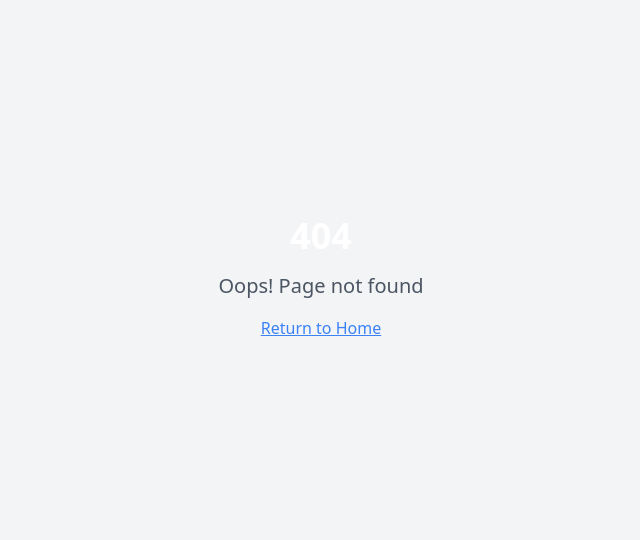
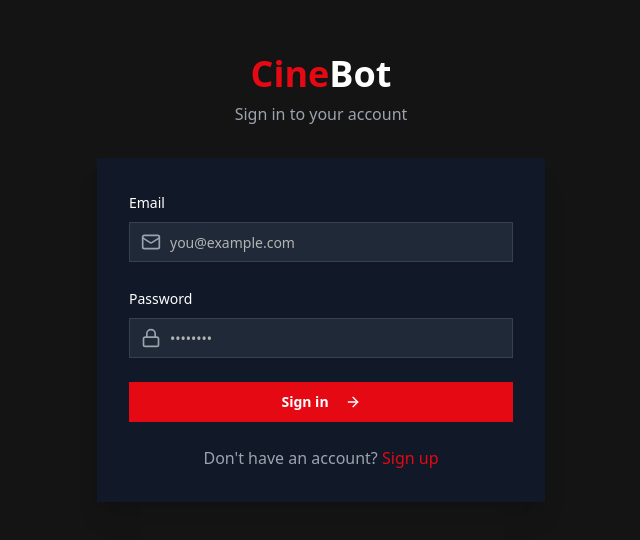
Before and after one commit to Jaitasree/cinebot, a React (Vite) app: page /login in a window 1280 px wide. Before the commit this address had no page. Shown: the part 122-662 px from the top of the page, without its empty margins (319-959 px from the left). Built offline with nearby package versions, Linux system fonts and the light colour scheme.

Commit message:
Add login page
Implement the login page.

```diff
--- a/src/App.tsx
+++ b/src/App.tsx
@@ -1,9 +1,11 @@
+
 import { Toaster } from "@/components/ui/toaster";
 import { Toaster as Sonner } from "@/components/ui/sonner";
 import { TooltipProvider } from "@/components/ui/tooltip";
 import { QueryClient, QueryClientProvider } from "@tanstack/react-query";
 import { BrowserRouter, Routes, Route } from "react-router-dom";
 import Index from "./pages/Index";
+import Login from "./pages/Login";
 import NotFound from "./pages/NotFound";
 
 const queryClient = new QueryClient();
@@ -16,6 +18,7 @@ const App = () => (
       <BrowserRouter>
         <Routes>
           <Route path="/" element={<Index />} />
+          <Route path="/login" element={<Login />} />
           {/* ADD ALL CUSTOM ROUTES ABOVE THE CATCH-ALL "*" ROUTE */}
           <Route path="*" element={<NotFound />} />
         </Routes>
--- a/src/components/SearchBar.tsx
+++ b/src/components/SearchBar.tsx
@@ -1,15 +1,26 @@
 
 import { Search } from "lucide-react";
+import { Button } from "@/components/ui/button";
+import { Link } from "react-router-dom";
 
 export const SearchBar = () => {
   return (
-    <div className="relative w-full max-w-xl">
-      <input
-        type="search"
-        placeholder="Search movies..."
-        className="search-bar"
-      />
-      <Search className="absolute right-6 top-1/2 -translate-y-1/2 w-5 h-5 text-white/60" />
+    <div className="relative w-full max-w-xl flex items-center justify-between">
+      <div className="relative flex-grow">
+        <input
+          type="search"
+          placeholder="Search movies..."
+          className="search-bar w-full pr-12"
+        />
+        <Search className="absolute right-6 top-1/2 -translate-y-1/2 w-5 h-5 text-white/60" />
+      </div>
+      <Link to="/login" className="ml-4">
+        <Button
+          variant="outline"
+          className="border-[#E50914] text-[#E50914] hover:bg-[#E50914]/10">
+          Sign In
+        </Button>
+      </Link>
     </div>
   );
 };
--- /dev/null
+++ b/src/pages/Login.tsx
@@ -0,0 +1,118 @@
+
+import { useState } from "react";
+import { Link, useNavigate } from "react-router-dom";
+import { Button } from "@/components/ui/button";
+import { Input } from "@/components/ui/input";
+import { Label } from "@/components/ui/label";
+import { Mail, Lock, ArrowRight } from "lucide-react";
+import { useToast } from "@/hooks/use-toast";
+
+const Login = () => {
+  const [email, setEmail] = useState("");
+  const [password, setPassword] = useState("");
+  const [isLoading, setIsLoading] = useState(false);
+  const { toast } = useToast();
+  const navigate = useNavigate();
+
+  const handleSubmit = async (e: React.FormEvent) => {
+    e.preventDefault();
+    setIsLoading(true);
+
+    try {
+      // This is a mock login - would connect to Supabase or other auth provider in a real app
+      if (email && password) {
+        // Simulate successful login
+        toast({
+          title: "Login successful",
+          description: "Welcome back!",
+        });
+        navigate("/");
+      } else {
+        toast({
+          variant: "destructive",
+          title: "Login failed",
+          description: "Please enter both email and password",
+        });
+      }
+    } catch (error) {
+      toast({
+        variant: "destructive",
+        title: "Login failed",
+        description: "Invalid email or password",
+      });
+    } finally {
+      setIsLoading(false);
+    }
+  };
+
+  return (
+    <div className="min-h-screen bg-[#141414] flex items-center justify-center px-6 py-8">
+      <div className="w-full max-w-md">
+        <div className="text-center mb-8">
+          <Link to="/" className="inline-block">
+            <h1 className="text-4xl font-bold text-white">
+              <span className="text-[#E50914]">Cine</span>Bot
+            </h1>
+          </Link>
+          <p className="text-gray-400 mt-2">Sign in to your account</p>
+        </div>
+
+        <div className="bg-gray-900 rounded-lg p-8 shadow-xl">
+          <form onSubmit={handleSubmit} className="space-y-6">
+            <div className="space-y-2">
+              <Label htmlFor="email" className="text-white">Email</Label>
+              <div className="relative">
+                <Input
+                  id="email"
+                  type="email"
+                  placeholder="you@example.com"
+                  value={email}
+                  onChange={(e) => setEmail(e.target.value)}
+                  className="bg-gray-800 border-gray-700 text-white pl-10"
+                  disabled={isLoading}
+                />
+                <Mail className="absolute left-3 top-1/2 -translate-y-1/2 h-5 w-5 text-gray-400" />
+              </div>
+            </div>
+
+            <div className="space-y-2">
+              <Label htmlFor="password" className="text-white">Password</Label>
+              <div className="relative">
+                <Input
+                  id="password"
+                  type="password"
+                  placeholder="••••••••"
+                  value={password}
+                  onChange={(e) => setPassword(e.target.value)}
+                  className="bg-gray-800 border-gray-700 text-white pl-10"
+                  disabled={isLoading}
+                />
+                <Lock className="absolute left-3 top-1/2 -translate-y-1/2 h-5 w-5 text-gray-400" />
+              </div>
+            </div>
+
+            <Button
+              type="submit"
+              disabled={isLoading}
+              className="w-full bg-[#E50914] hover:bg-[#B81D24] text-white font-semibold"
+            >
+              {isLoading ? "Signing in..." : "Sign in"}
+              <ArrowRight className="ml-2 h-4 w-4" />
+            </Button>
+          </form>
+
+          <div className="mt-6 text-center">
+            <p className="text-gray-400">
+              Don't have an account?{" "}
+              <Link to="/signup" className="text-[#E50914] hover:underline">
+                Sign up
+              </Link>
+            </p>
+          </div>
+        </div>
+      </div>
+    </div>
+  );
+};
+
+export default Login;
```
